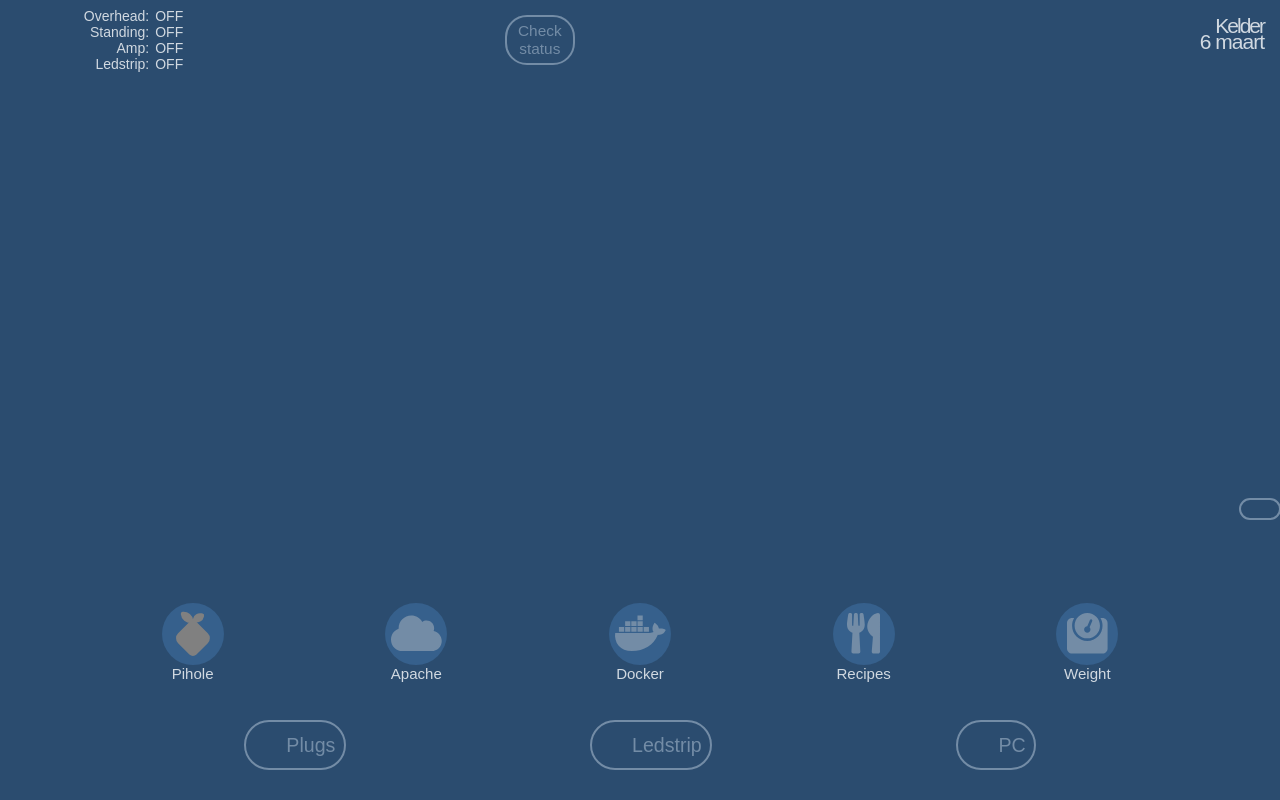
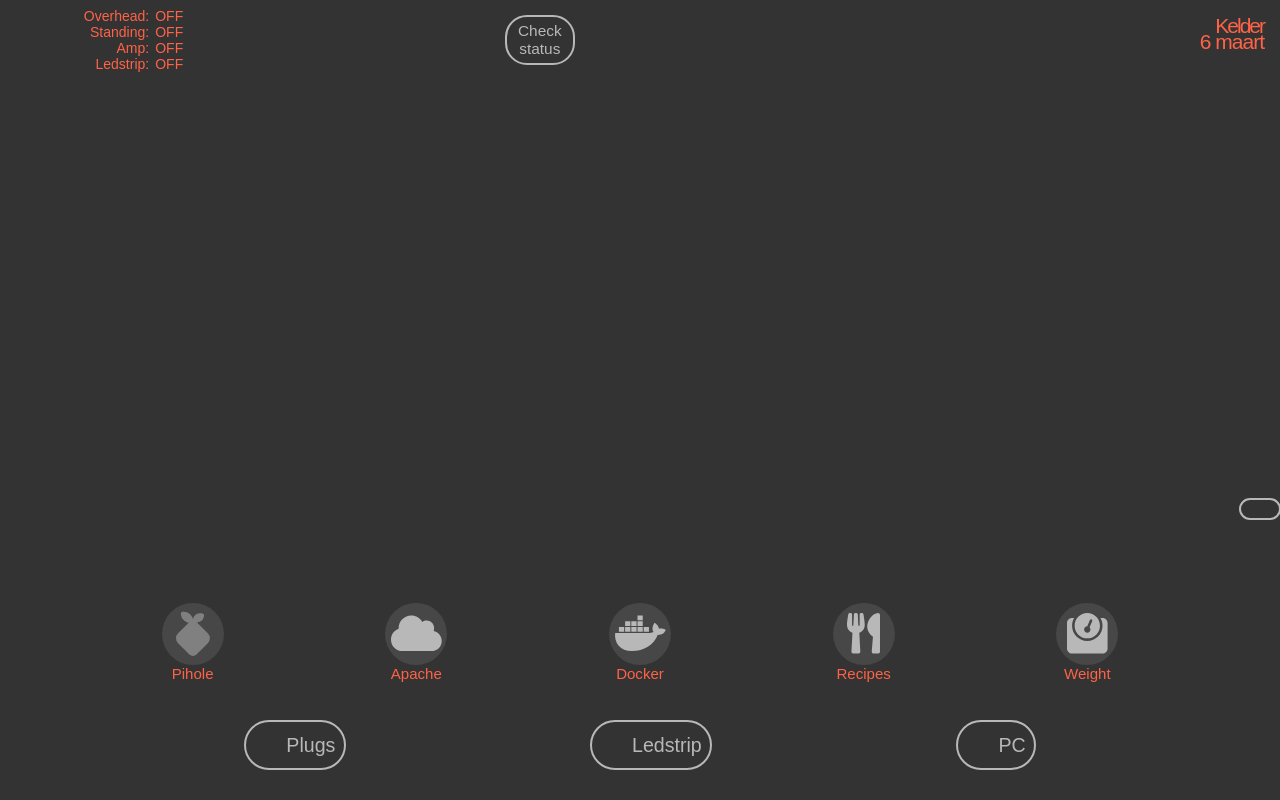
Before and after one commit to ASdeWekker/kelder, a React (Create React App) app in the folder client/: page / in a window 1280 px wide. Built offline with nearby package versions, Linux system fonts and the light colour scheme.

Commit message:
changed the color scheme again

```diff
--- a/client/src/styles/partials/_vars.sass
+++ b/client/src/styles/partials/_vars.sass
@@ -1,15 +1,10 @@
 // The variables used.
 
 // Vars used for the backgrounds and texts.
-$bg: #2b4c6f
-$bg-alt: darken($bg, 10%)
-$text: #738ca6
-$text-alt: lighten(#738ca6, 30%)
-// Below are the old colors.
-// $bg: #333
-// $bg-alt: lighten($bg, 5%)
-// $text: lighten(#2c3e50, 30%)
-// $text-alt: #ddd
+$bg: #333
+$bg-alt: lighten($bg, 10%)
+$text: #b8b8b8
+$text-alt: tomato
 
 // Can't remember what these were for.
 $buttonOff: darken($text, 20%)
```
Also changed, not shown: client/src/styles/index.css.
